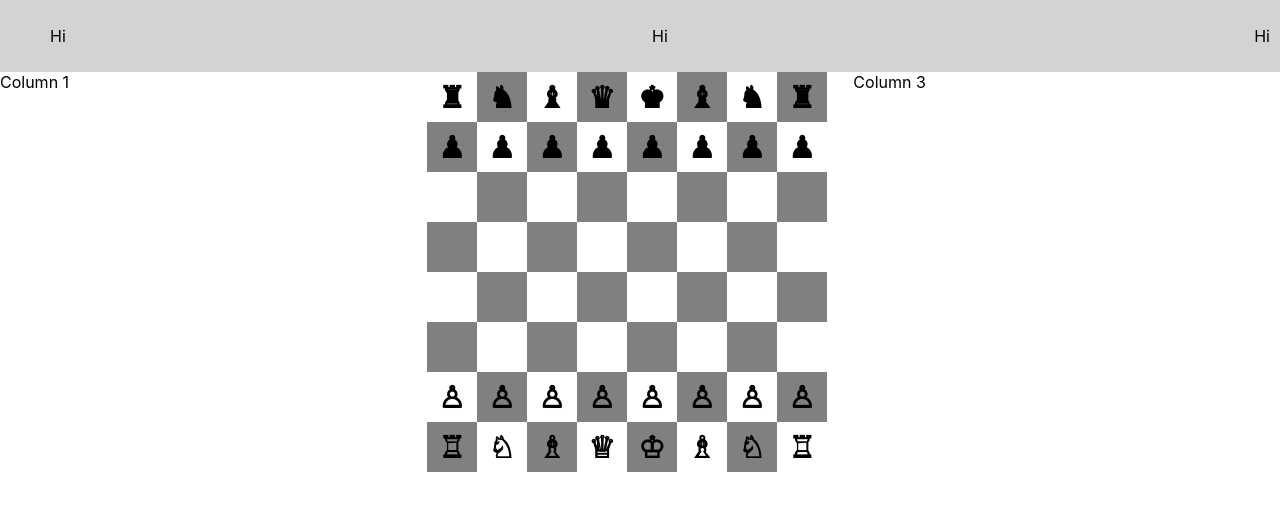
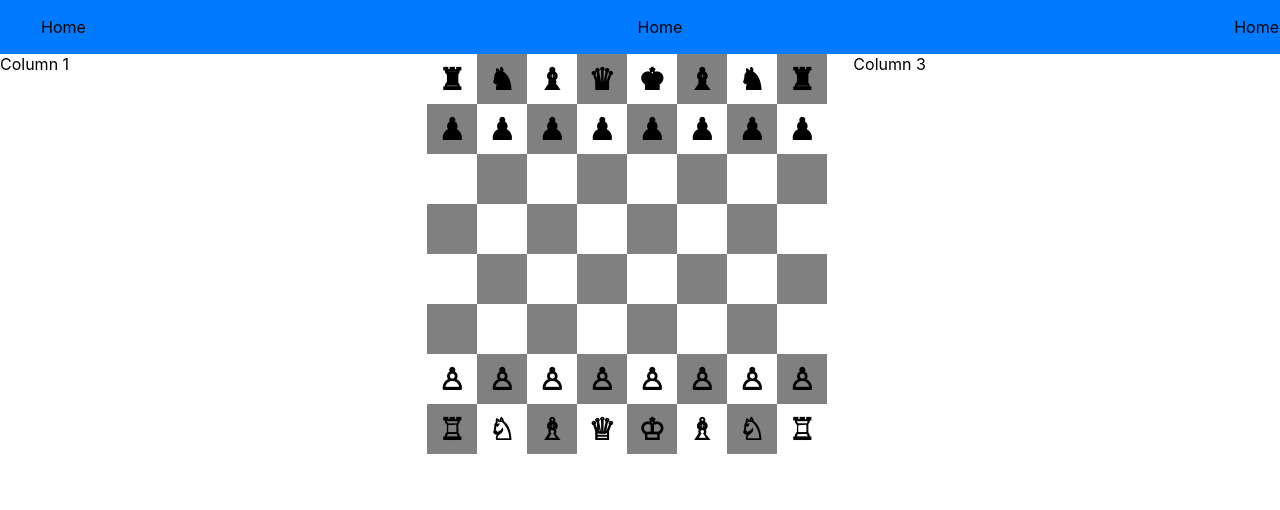
Before and after one commit to aysermir/Luna, a React (Create React App) app in the folder frontend/: page / in a window 1280 px wide. Shown: the top 510 px of the page. Built offline with nearby package versions, Linux system fonts and the light colour scheme.

Commit message:
Created a palette and updated the nav to use the colours in the palette

```diff
--- /dev/null
+++ b/frontend/src/components/Palette.js
@@ -0,0 +1,14 @@
+const palette = {
+    colors: {
+      primary: "#007bff",
+      secondary: "#6c757d",
+      background: "#f8f9fa",
+      text: "#343a40",
+    },
+    fonts: {
+      heading: "'Roboto', sans-serif",
+      body: "'Open Sans', sans-serif",
+    },
+  };
+
+  export default palette;
--- a/frontend/src/components/navbar.js
+++ b/frontend/src/components/navbar.js
@@ -1,20 +1,21 @@
 import React from "react";
 import { Link } from "react-router-dom";
+import palette from "./Palette";
 
 const Navbar = () => {
+  const { colors, fonts } = palette;
+
   return (
-    <nav className="navbar" style={{ backgroundColor: "lightgray", padding: "10px" }}>
+    <nav className="navbar" style={{ backgroundColor: colors.primary, padding: "1px" }}>
       <ul className="navbar-list" style={{ display: "flex", listStyleType: "none", justifyContent: "space-between" }}>
         <li className="navbar-item">
-        <span>Hi</span>
-
+          <span>Home</span>
         </li>
         <li className="navbar-item">
-        <span>Hi</span>
-
+        <span>Home</span>
         </li>
         <li className="navbar-item">
-         <span>Hi</span>
+        <span>Home</span>
         </li>
       </ul>
     </nav>
```
